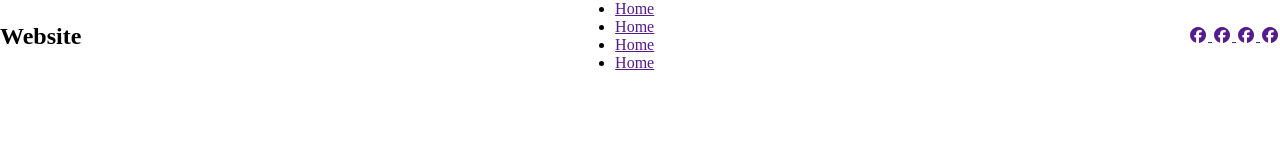
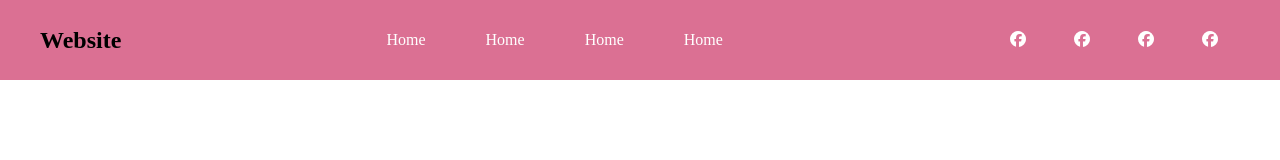
Before and after one commit to rizwanbhatti/gitpra, a plain HTML site: page index.html in a window 1280 px wide. Drawn offline with Linux system fonts and the light colour scheme.

Commit message:
navbar complete

```diff
--- a/index.html
+++ b/index.html
@@ -15,6 +15,8 @@
 
 header{
     width: 100%;
+    height: 80px;
+    background-color: palevioletred;
 
 }
 
@@ -22,6 +24,31 @@ nav{
     display: flex;
     justify-content: space-between;
     align-items: center;
+    max-width: 1200px;
+    margin: auto;
+    height: 100%;
+}
+
+
+li{
+}
+nav ul{
+    display: flex;
+    list-style: none;
+    gap: 20px;
+}
+a{
+    padding: 15px 20px;
+    text-decoration: none;
+    color: white;
+    border-radius: 10px;
+}
+
+a:hover{
+    color: black;
+    font-weight: bold;
+    background-color: aqua;
+    text-decoration: underline;
 }
 
 
```
